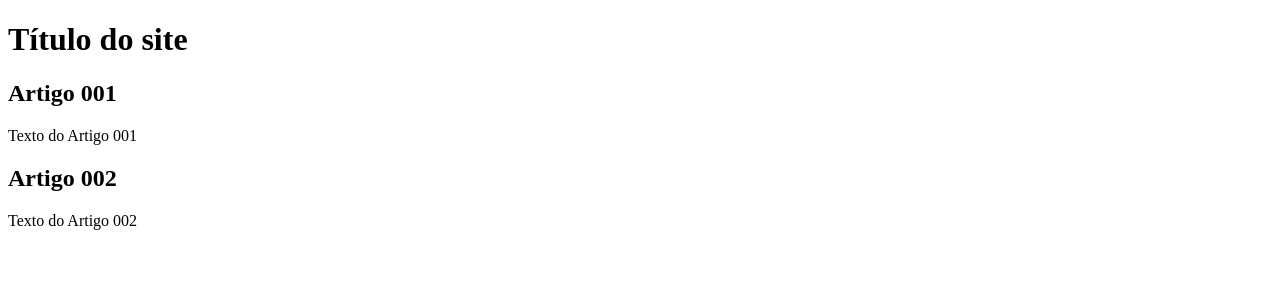
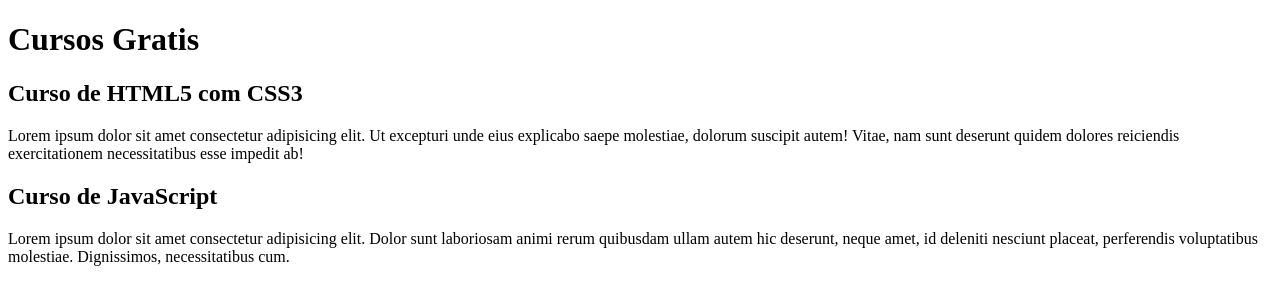
Before and after one commit to Fagoneto/projeto-site, a plain HTML site: page index.html in a window 1280 px wide. Drawn offline with Linux system fonts and the light colour scheme.

Commit message:
começo do conteudo

```diff
--- a/index.html
+++ b/index.html
@@ -8,15 +8,15 @@
 <body>
     <main>
         <header>
-            <h1>Título do site</h1>
+            <h1>Cursos Gratis</h1>
         </header>
         <article>
-            <h2>Artigo 001</h2>
-            <p>Texto do Artigo 001</p>
+            <h2>Curso de HTML5 com CSS3</h2>
+            <p>Lorem ipsum dolor sit amet consectetur adipisicing elit. Ut excepturi unde eius explicabo saepe molestiae, dolorum suscipit autem! Vitae, nam sunt deserunt quidem dolores reiciendis exercitationem necessitatibus esse impedit ab!</p>
         </article>
         <article>
-            <h2>Artigo 002</h2>
-            <p>Texto do Artigo 002</p>
+            <h2>Curso de JavaScript</h2>
+            <p>Lorem ipsum dolor sit amet consectetur adipisicing elit. Dolor sunt laboriosam animi rerum quibusdam ullam autem hic deserunt, neque amet, id deleniti nesciunt placeat, perferendis voluptatibus molestiae. Dignissimos, necessitatibus cum.</p>
         </article>
     </main>
 
```
